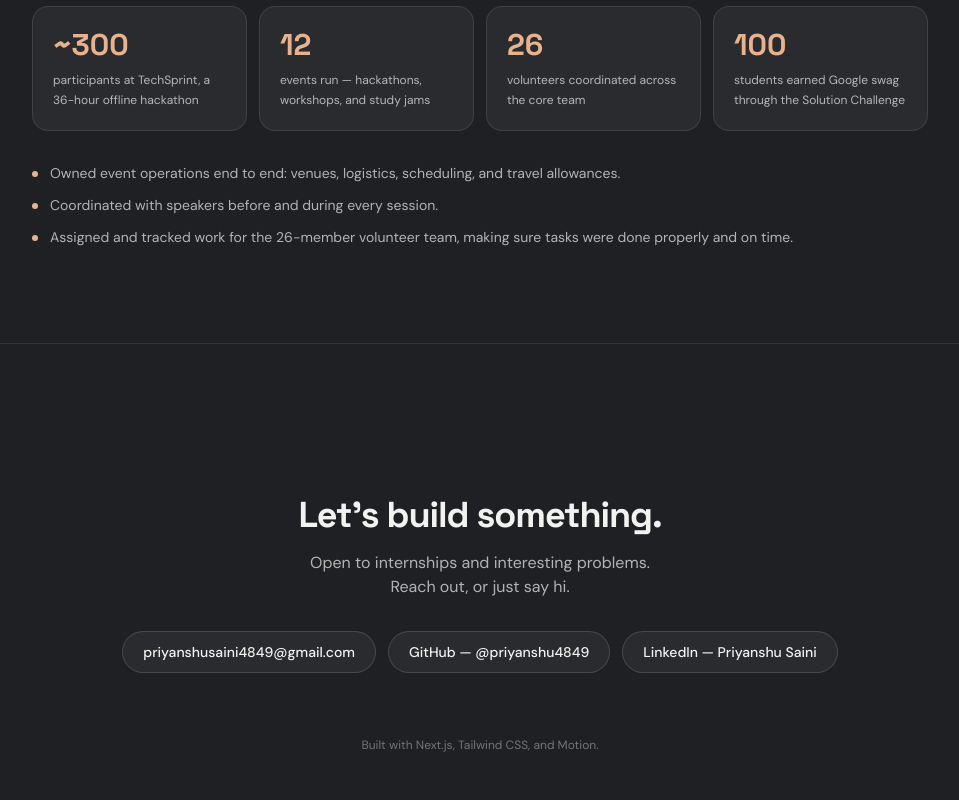
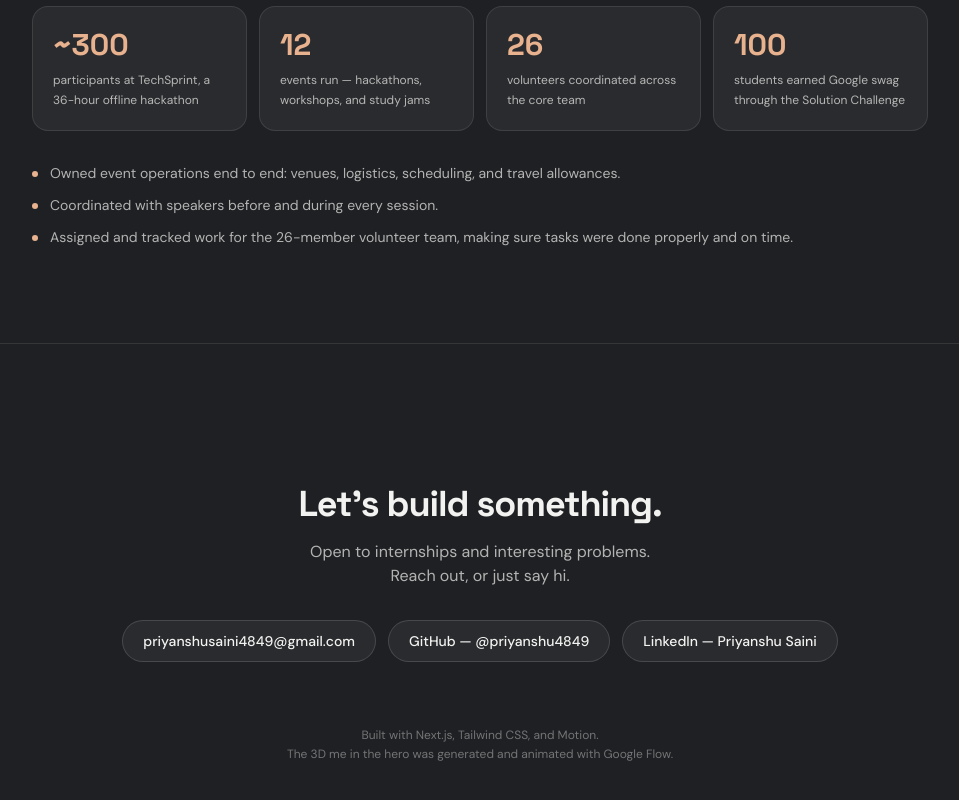
Before and after one commit to priyanshu4849/portfolio-website, a Next.js app: page / in a window 1280 px wide. Shown: the part 2954-3754 px from the top of the page, without its empty margins (160-1119 px from the left). Built offline with nearby package versions, Linux system fonts and the light colour scheme.

Commit message:
Footer: credit Google Flow for the 3D hero animation

```diff
--- a/components/Contact.jsx
+++ b/components/Contact.jsx
@@ -54,9 +54,11 @@ export default function Contact() {
         whileInView={{ opacity: 1 }}
         viewport={{ once: true }}
         transition={{ delay: 0.5, duration: 0.5 }}
-        className="mt-16 text-xs text-foreground/40"
+        className="mt-16 text-xs leading-relaxed text-foreground/40"
       >
         Built with Next.js, Tailwind CSS, and Motion.
+        <br />
+        The 3D me in the hero was generated and animated with Google Flow.
       </motion.p>
     </section>
   );
```
